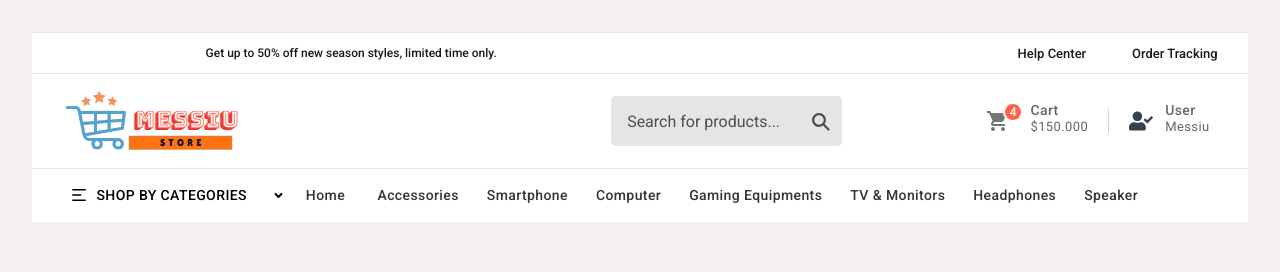
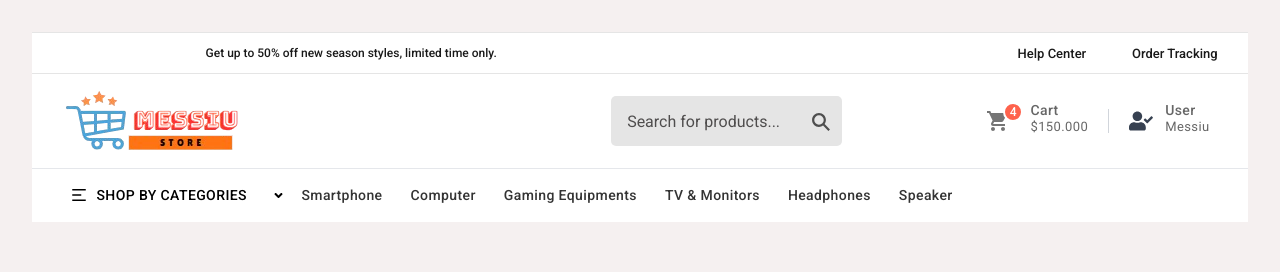
Before and after one commit to Khoa-CNTT/PTWTMDTC2143, a React (Vite) app in the folder frontend/: page / in a window 1280 px wide. Shown: the top 272 px of the page. Built offline with nearby package versions, Linux system fonts and the light colour scheme.

Commit message:
feat: edit header

```diff
--- a/frontend/src/components/Header/Navigation/index.tsx
+++ b/frontend/src/components/Header/Navigation/index.tsx
@@ -26,86 +26,197 @@ const Navigation: React.FC = () => {
             </Button>
           </div>
           <div className="col_2 w-[80%]">
-            <ul className="flex items-center gap-3 ">
-              <li className="list-none">
-                <Link
-                  to="/"
-                  className="link transition text-[14px] font-[500] "
-                >
-                  <Button className="link transition !font-[500] !text-[rgba(0,0,0,0.8)] hover:!text-[#ff5252]">
-                    Home
-                  </Button>
-                </Link>
-              </li>
-              <li className="list-none">
-                <Link
-                  to="/"
-                  className="link transition text-[14px] font-[500] "
-                >
-                  <Button className="link transition !font-[500] !text-[rgba(0,0,0,0.8)] hover:!text-[#ff5252]">
-                    Accessories
-                  </Button>
-                </Link>
-              </li>
-              <li className="list-none">
-                <Link
-                  to="/"
-                  className="link transition text-[14px] font-[500] "
-                >
+            <ul className="flex items-center gap-3">
+              <li className="list-none relative group">
+                <Link to="/" className="link transition text-[14px] font-[500]">
                   <Button className="link transition !font-[500] !text-[rgba(0,0,0,0.8)] hover:!text-[#ff5252]">
                     Smartphone
                   </Button>
                 </Link>
+                <ul className="absolute left-0 top-full hidden group-hover:block bg-white shadow-md rounded-lg p-2 z-50">
+                  <li className="p-2 hover:bg-gray-100">
+                    <Link
+                      to="/smartphone/android"
+                      className="text-sm text-gray-700"
+                    >
+                      Android Phones
+                    </Link>
                   </li>
-              <li className="list-none">
+                  <li className="p-2 hover:bg-gray-100">
                     <Link
-                  to="/"
-                  className="link transition text-[14px] font-[500] "
+                      to="/smartphone/ios"
+                      className="text-sm text-gray-700"
                     >
+                      iOS Phones
+                    </Link>
+                  </li>
+                  <li className="p-2 hover:bg-gray-100">
+                    <Link
+                      to="/smartphone/accessories"
+                      className="text-sm text-gray-700"
+                    >
+                      Smartphone Accessories
+                    </Link>
+                  </li>
+                </ul>
+              </li>
+
+              <li className="list-none relative group">
+                <Link to="/" className="link transition text-[14px] font-[500]">
                   <Button className="link transition !font-[500] !text-[rgba(0,0,0,0.8)] hover:!text-[#ff5252]">
                     Computer
                   </Button>
                 </Link>
+                <ul className="absolute left-0 top-full hidden group-hover:block bg-white shadow-md rounded-lg p-2 z-50">
+                  <li className="p-2 hover:bg-gray-100">
+                    <Link
+                      to="/computer/laptops"
+                      className="text-sm text-gray-700"
+                    >
+                      Laptops
+                    </Link>
                   </li>
-              <li className="list-none">
+                  <li className="p-2 hover:bg-gray-100">
                     <Link
-                  to="/"
-                  className="link transition text-[14px] font-[500] "
+                      to="/computer/desktops"
+                      className="text-sm text-gray-700"
                     >
+                      Desktops
+                    </Link>
+                  </li>
+                  <li className="p-2 hover:bg-gray-100">
+                    <Link
+                      to="/computer/accessories"
+                      className="text-sm text-gray-700"
+                    >
+                      Computer Accessories
+                    </Link>
+                  </li>
+                </ul>
+              </li>
+
+              <li className="list-none relative group">
+                <Link to="/" className="link transition text-[14px] font-[500]">
                   <Button className="link transition !font-[500] !text-[rgba(0,0,0,0.8)] hover:!text-[#ff5252]">
                     Gaming Equipments
                   </Button>
                 </Link>
+                <ul className="absolute left-0 top-full hidden group-hover:block bg-white shadow-md rounded-lg p-2 z-50">
+                  <li className="p-2 hover:bg-gray-100">
+                    <Link
+                      to="/gaming/consoles"
+                      className="text-sm text-gray-700"
+                    >
+                      Gaming Consoles
+                    </Link>
                   </li>
-              <li className="list-none">
+                  <li className="p-2 hover:bg-gray-100">
                     <Link
-                  to="/"
-                  className="link transition text-[14px] font-[500] "
+                      to="/gaming/accessories"
+                      className="text-sm text-gray-700"
                     >
+                      Gaming Accessories
+                    </Link>
+                  </li>
+                  <li className="p-2 hover:bg-gray-100">
+                    <Link to="/gaming/pc" className="text-sm text-gray-700">
+                      Gaming PCs
+                    </Link>
+                  </li>
+                </ul>
+              </li>
+
+              <li className="list-none relative group">
+                <Link to="/" className="link transition text-[14px] font-[500]">
                   <Button className="link transition !font-[500] !text-[rgba(0,0,0,0.8)] hover:!text-[#ff5252]">
                     TV & Monitors
                   </Button>
                 </Link>
+                <ul className="absolute left-0 top-full hidden group-hover:block bg-white shadow-md rounded-lg p-2 z-50">
+                  <li className="p-2 hover:bg-gray-100">
+                    <Link to="/tv/led" className="text-sm text-gray-700">
+                      LED TVs
+                    </Link>
                   </li>
-              <li className="list-none">
-                <Link
-                  to="/"
-                  className="link transition text-[14px] font-[500] "
-                >
+                  <li className="p-2 hover:bg-gray-100">
+                    <Link to="/tv/oled" className="text-sm text-gray-700">
+                      OLED TVs
+                    </Link>
+                  </li>
+                  <li className="p-2 hover:bg-gray-100">
+                    <Link to="/monitors" className="text-sm text-gray-700">
+                      Monitors
+                    </Link>
+                  </li>
+                </ul>
+              </li>
+
+              <li className="list-none relative group">
+                <Link to="/" className="link transition text-[14px] font-[500]">
                   <Button className="link transition !font-[500] !text-[rgba(0,0,0,0.8)] hover:!text-[#ff5252]">
                     Headphones
                   </Button>
                 </Link>
+                <ul className="absolute left-0 top-full hidden group-hover:block bg-white shadow-md rounded-lg p-2 z-50">
+                  <li className="p-2 hover:bg-gray-100">
+                    <Link
+                      to="/headphones/wireless"
+                      className="text-sm text-gray-700"
+                    >
+                      Wireless Headphones
+                    </Link>
                   </li>
-              <li className="list-none">
+                  <li className="p-2 hover:bg-gray-100">
                     <Link
-                  to="/"
-                  className="link transition text-[14px] font-[500] "
+                      to="/headphones/wired"
+                      className="text-sm text-gray-700"
                     >
+                      Wired Headphones
+                    </Link>
+                  </li>
+                  <li className="p-2 hover:bg-gray-100">
+                    <Link
+                      to="/headphones/noise-cancelling"
+                      className="text-sm text-gray-700"
+                    >
+                      Noise Cancelling Headphones
+                    </Link>
+                  </li>
+                </ul>
+              </li>
+
+              <li className="list-none relative group">
+                <Link to="/" className="link transition text-[14px] font-[500]">
                   <Button className="link transition !font-[500] !text-[rgba(0,0,0,0.8)] hover:!text-[#ff5252]">
                     Speaker
                   </Button>
                 </Link>
+                <ul className="absolute left-0 top-full hidden group-hover:block bg-white shadow-md rounded-lg p-2 z-50">
+                  <li className="p-2 hover:bg-gray-100">
+                    <Link
+                      to="/speaker/bluetooth"
+                      className="text-sm text-gray-700"
+                    >
+                      Bluetooth Speakers
+                    </Link>
+                  </li>
+                  <li className="p-2 hover:bg-gray-100">
+                    <Link
+                      to="/speaker/home-theater"
+                      className="text-sm text-gray-700"
+                    >
+                      Home Theater Systems
+                    </Link>
+                  </li>
+                  <li className="p-2 hover:bg-gray-100">
+                    <Link
+                      to="/speaker/portable"
+                      className="text-sm text-gray-700"
+                    >
+                      Portable Speakers
+                    </Link>
+                  </li>
+                </ul>
               </li>
             </ul>
           </div>
--- a/frontend/src/components/Header/Navigation/style.css
+++ b/frontend/src/components/Header/Navigation/style.css
@@ -1 +1,12 @@
 .categoryPanel button{text-transform: capitalize !important;}
+nav {
+  position: relative;
+  z-index: 50;
+}
+nav ul {
+  position: relative;
+  z-index: 50;
+}
+nav ul li ul {
+  z-index: 100;
+}
```
Lines whose indentation alone changed are shown as unchanged.
